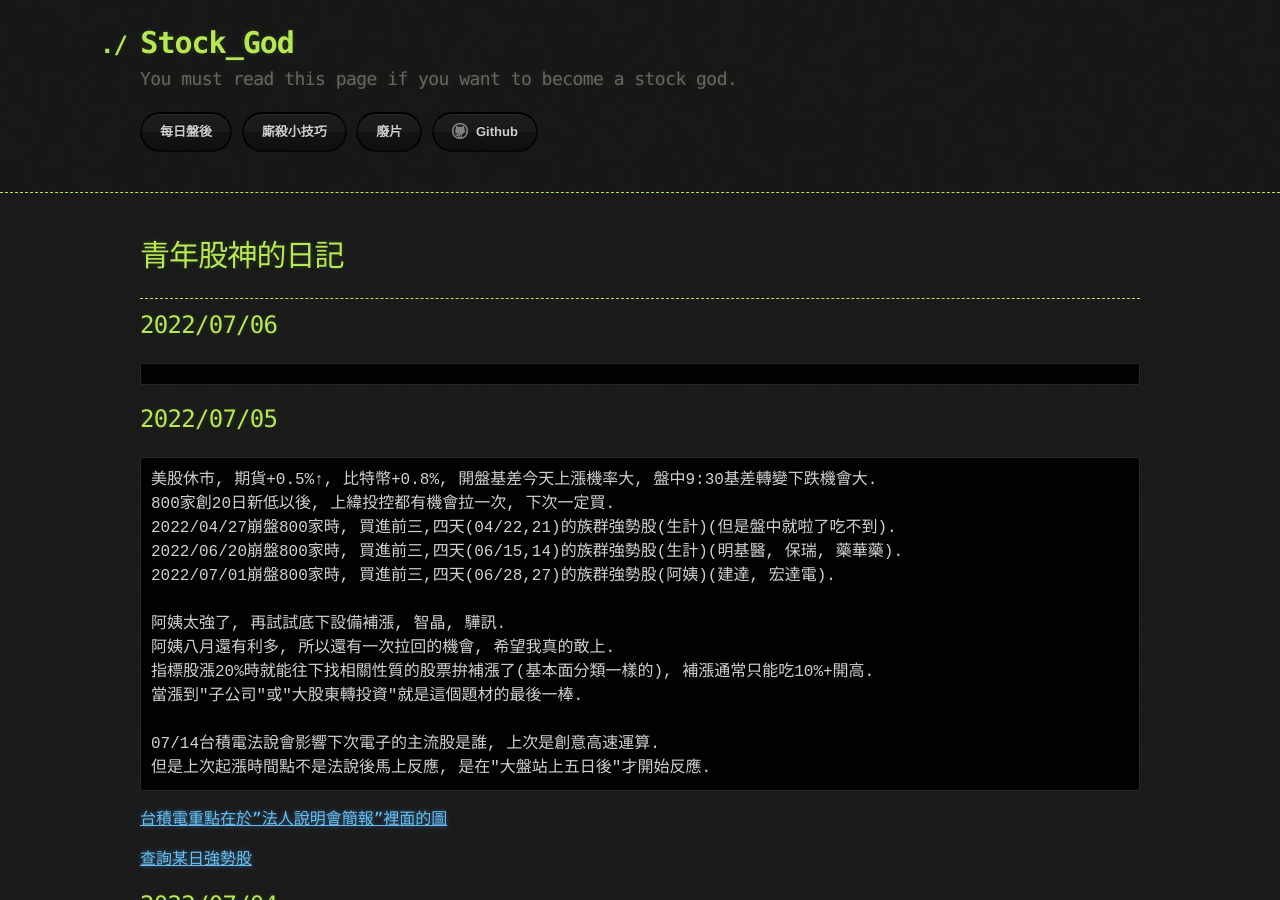
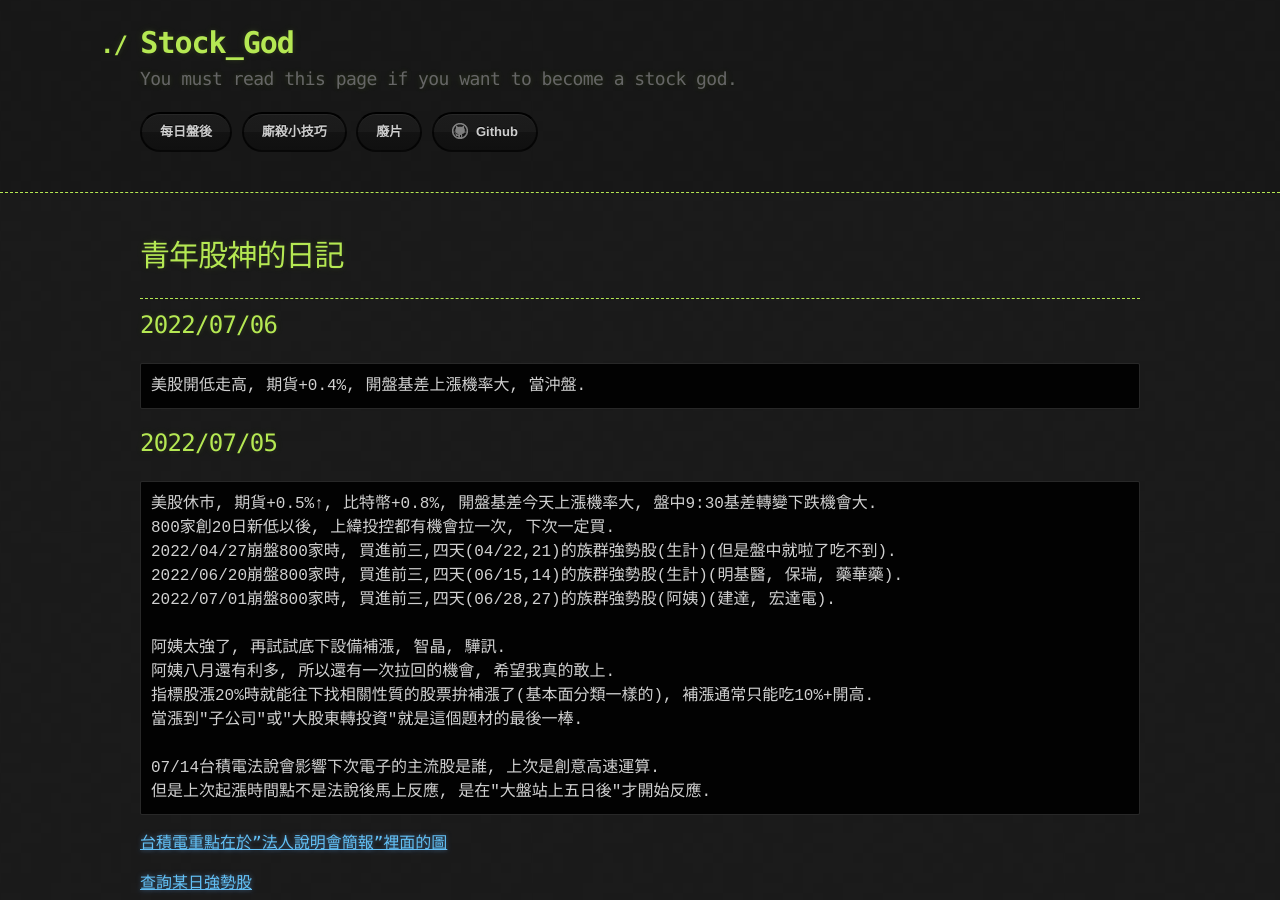
Before and after one commit to lepg5487/Stock_God, a Jekyll site: the page built from index.md, in a window 1280 px wide and 900 px high. Built offline with Jekyll 4.4.1, drawn with Linux system fonts in a browser that asks for light colours; our own code applies the rules of GitHub Pages for plain Markdown files.

Commit message:
Update index.md

````diff
--- a/index.md
+++ b/index.md
@@ -8,6 +8,7 @@ layout: testlayouts
 
 ## 2022/07/06
 ```
+美股開低走高, 期貨+0.4%, 開盤基差上漲機率大, 當沖盤.
 ```
 
 ## 2022/07/05
````
